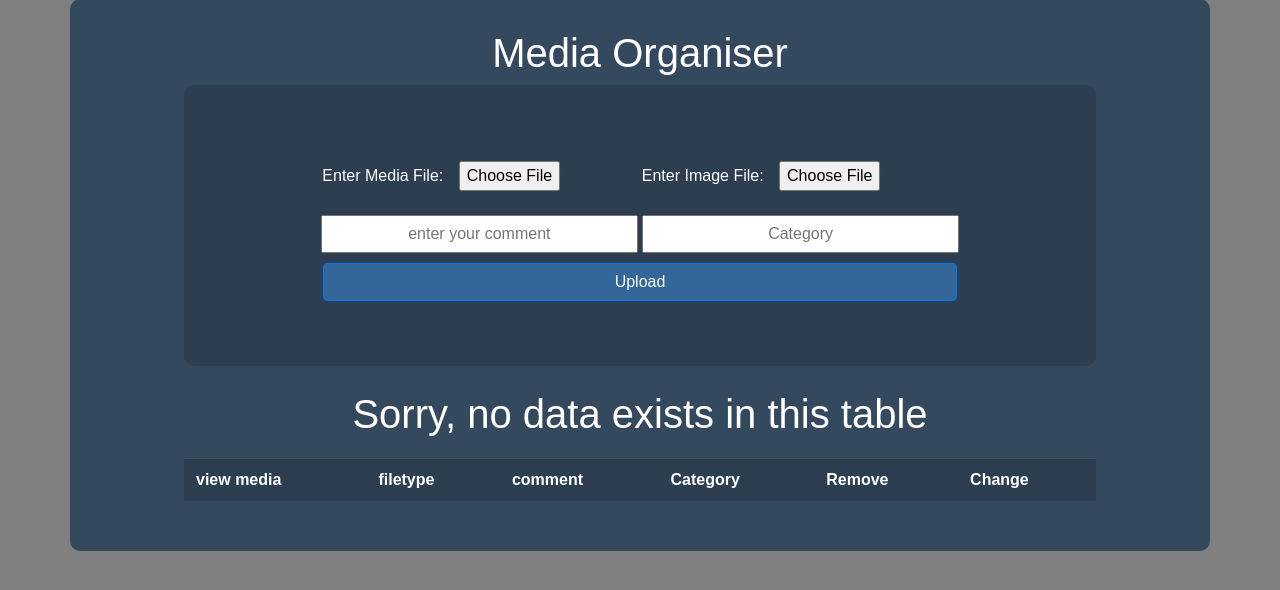
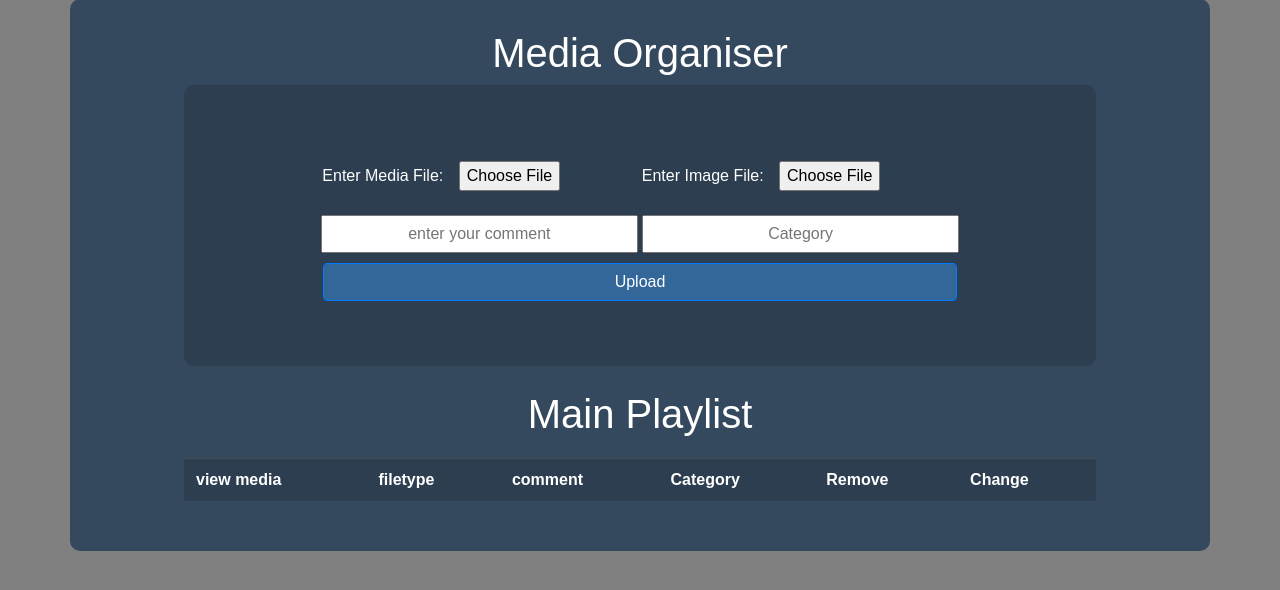
Before and after one commit to aaronfozzy/MediaOrganiser, a PHP site: page / in a window 1280 px wide. Shown: the part 51-641 px from the top of the page. Run offline with PHP 8.4, Linux system fonts and the light colour scheme; data that the repository does not hold is empty.

Commit message:
Little features

```diff
--- a/php_scripts/fetch_playlist.php
+++ b/php_scripts/fetch_playlist.php
@@ -4,9 +4,9 @@
 	$new_query = "SELECT * FROM `playlist` ";
 	$result =  mysqli_query($dbConnection, $new_query);
 
-	if(mysqli_num_rows($result) == 0) { //if the sql row is empty
-		echo "<br><h1>Sorry, no data exists in this table</h1>"; //show this message
-	}
+
+		echo "<br><h1>Main Playlist</h1>";
+
 	// create a table with the media data to be displayed
 	echo "<table class='table table-dark table-striped'>";
 	echo "<thead>" . "<tr>". "<td>". "view media". "</td>". "<td>". "filetype". "</td>". "<td>". "comment". "</td>"."<td>". "Category". "</td>" . "<td>". "Remove". "</td>"."<td>". "Change". "</td>". "</tr>". "</thead>"; // create table header
```
Also changed, not shown: upload/PlayList/Classical.jpeg (renamed from upload/PlayList/classic-music-pieces-1024x628.jpeg), upload/PlayList/Rock.jpeg (renamed from upload/PlayList/lets-rock-music-print-graphic-design-with-guitar-vector-23381723.jpeg), 3 other files.
